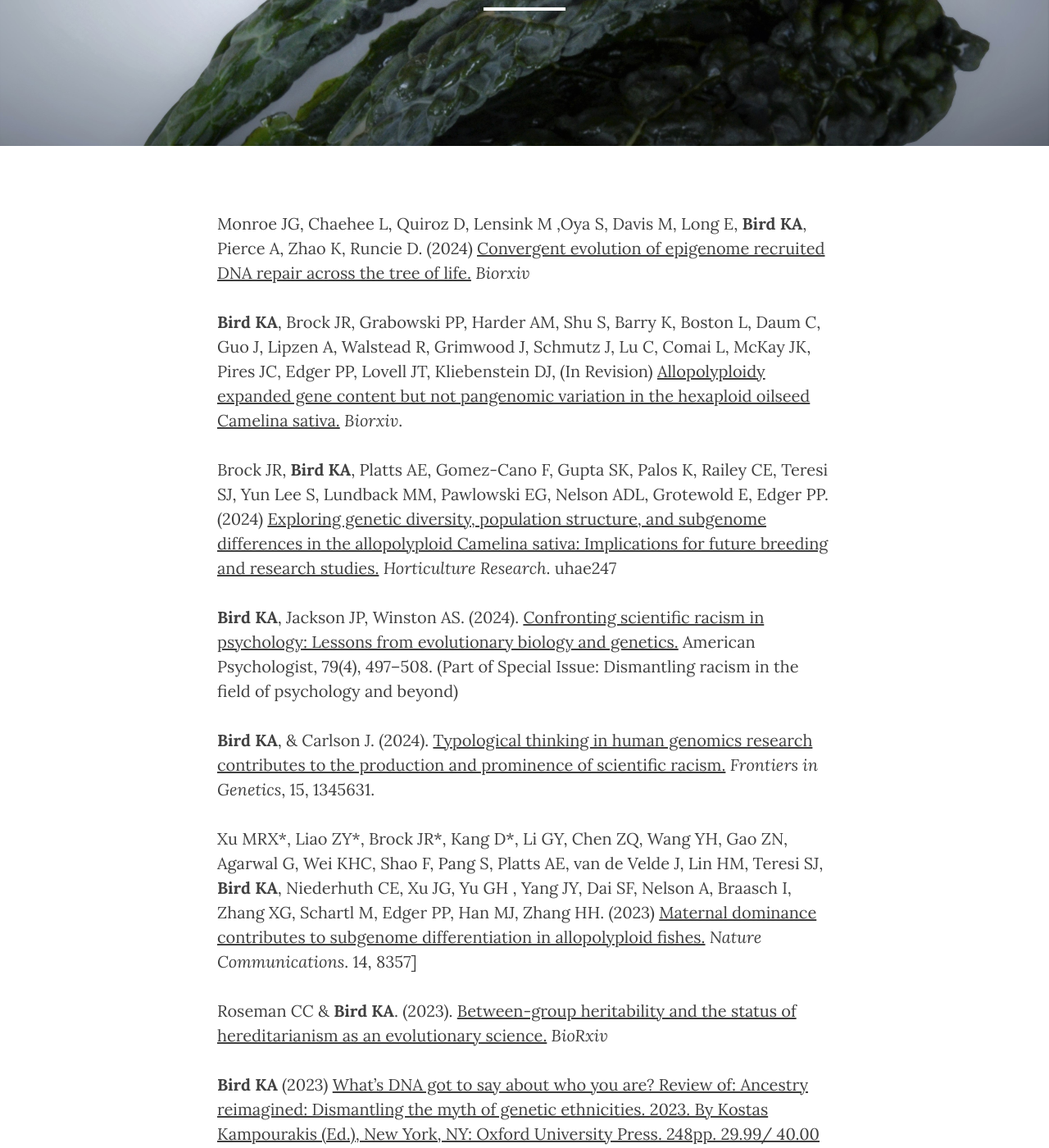
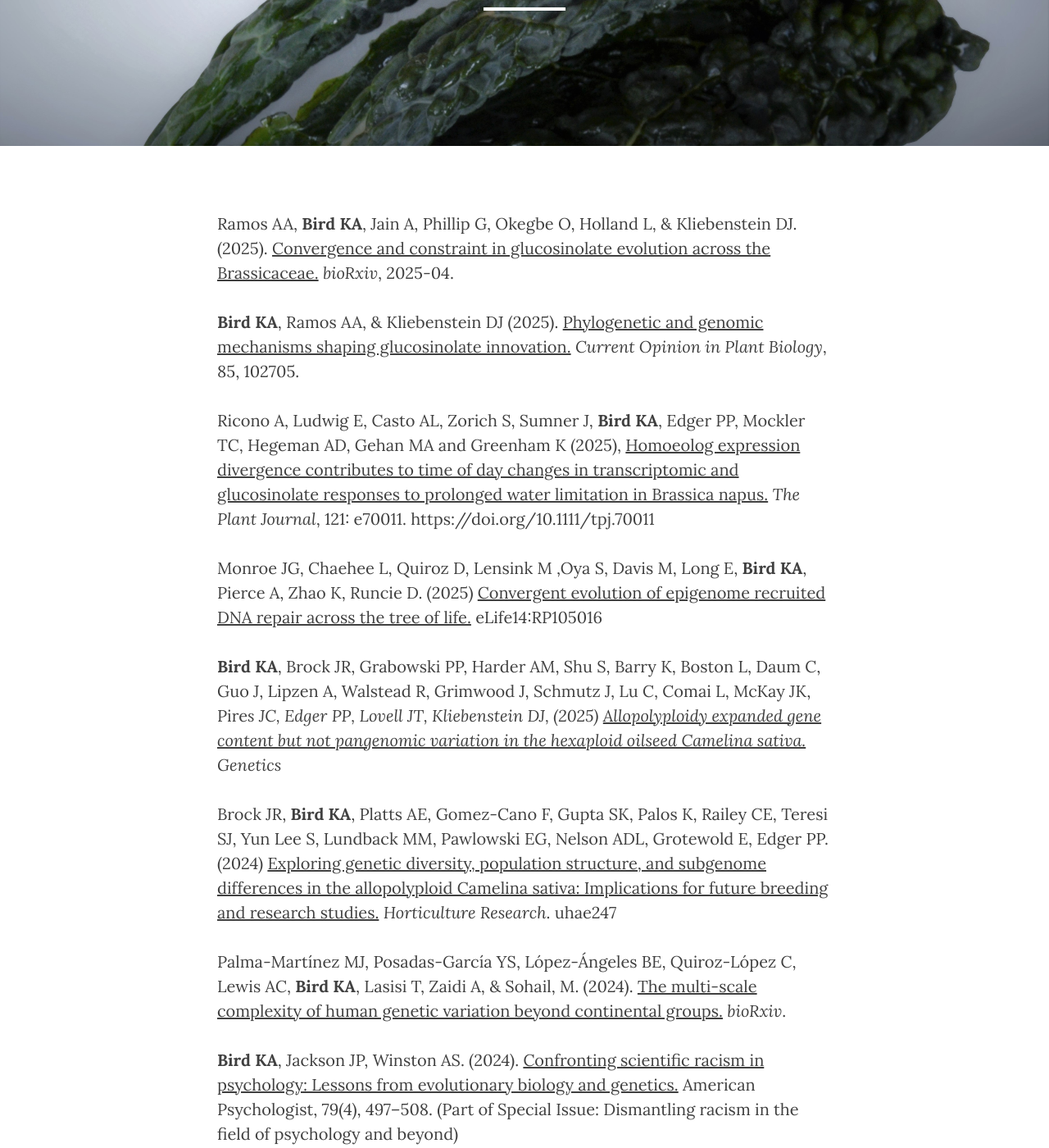
Before and after one commit to KevinABird/KevinABird.github.io, a Jekyll site: the page built from 4_publications.md, in a window 1280 px wide and 1400 px high, scrolled down 244 px. Shown: the whole window at 82% size. Built offline with Jekyll 4.4.1, drawn with Linux system fonts in a browser that asks for light colours; nearby versions of some CDN libraries.

Commit message:
Update 4_publications.md

```diff
--- a/4_publications.md
+++ b/4_publications.md
@@ -3,11 +3,21 @@ layout: page
 title: "Publications"
 header-img: "img/Banner1-1.jpg"
 ---
-Monroe JG, Chaehee L, Quiroz D, Lensink M ,Oya S, Davis M, Long E, **Bird KA**, Pierce A, Zhao K, Runcie D. (2024) [Convergent evolution of epigenome recruited DNA repair across the tree of life.](https://doi.org/10.1101/2024.10.15.618488) *Biorxiv*
 
-**Bird KA**, Brock JR, Grabowski PP, Harder AM, Shu S, Barry K, Boston L, Daum C, Guo J, Lipzen A, Walstead R, Grimwood J, Schmutz J, Lu C, Comai L, McKay JK, Pires JC, Edger PP, Lovell JT, Kliebenstein DJ, (In Revision) [Allopolyploidy expanded gene content but not pangenomic variation in the hexaploid oilseed Camelina sativa.](https://doi.org/10.1101/2024.08.13.607619) *Biorxiv*.
+Ramos AA, **Bird KA**, Jain A, Phillip G, Okegbe O, Holland L, & Kliebenstein DJ. (2025). [Convergence and constraint in glucosinolate evolution across the Brassicaceae.](https://doi.org/10.1101/2025.04.23.650103) *bioRxiv*, 2025-04.
+
+**Bird KA**, Ramos AA, & Kliebenstein DJ (2025). [Phylogenetic and genomic mechanisms shaping glucosinolate innovation.](https://doi.org/10.1016/j.pbi.2025.102705) *Current Opinion in Plant Biology*, 85, 102705.
+
+Ricono A, Ludwig E, Casto AL, Zorich S, Sumner J, **Bird KA**, Edger PP, Mockler TC, Hegeman AD, Gehan MA and Greenham K (2025), [Homoeolog expression divergence contributes to time of day changes in transcriptomic and glucosinolate responses to prolonged water limitation in Brassica napus.](e70011. https://doi.org/10.1111/tpj.70011) *The Plant Journal*, 121: e70011. https://doi.org/10.1111/tpj.70011
+
+Monroe JG, Chaehee L, Quiroz D, Lensink M ,Oya S, Davis M, Long E, **Bird KA**, Pierce A, Zhao K, Runcie D. (2025) [Convergent evolution of epigenome recruited DNA repair across the tree of life.](https://doi.org/10.7554/eLife.105016.1
+) eLife14:RP105016
+
+**Bird KA**, Brock JR, Grabowski PP, Harder AM, Shu S, Barry K, Boston L, Daum C, Guo J, Lipzen A, Walstead R, Grimwood J, Schmutz J, Lu C, Comai L, McKay JK, Pire*s JC, Edger PP, Lovell JT, Kliebenstein DJ, (2025) [Allopolyploidy expanded gene content but not pangenomic variation in the hexaploid oilseed Camelina sativa.](https://doi.org/10.1093/genetics/iyae183) Genetics*
 
 Brock JR, **Bird KA**, Platts AE, Gomez-Cano F, Gupta SK, Palos K, Railey CE, Teresi SJ, Yun Lee S, Lundback MM, Pawlowski EG, Nelson ADL, Grotewold E, Edger PP. (2024) [Exploring genetic diversity, population structure, and subgenome differences in the allopolyploid Camelina sativa: Implications for future breeding and research studies.](https://doi.org/10.1093/hr/uhae247)  *Horticulture Research*. uhae247
+
+Palma-Martínez MJ, Posadas-García YS, López-Ángeles BE, Quiroz-López C, Lewis AC, **Bird KA**, Lasisi T, Zaidi A, & Sohail, M. (2024). [The multi-scale complexity of human genetic variation beyond continental groups.](https://doi.org/10.1101/2024.12.11.627824) *bioRxiv*.
 
 **Bird KA**, Jackson JP, Winston AS. (2024). [Confronting scientific racism in psychology: Lessons from evolutionary biology and genetics.](https://psycnet.apa.org/doi/10.1037/amp0001228) American Psychologist, 79(4), 497–508. (Part of Special Issue: Dismantling racism in the field of psychology and beyond)
 
```
